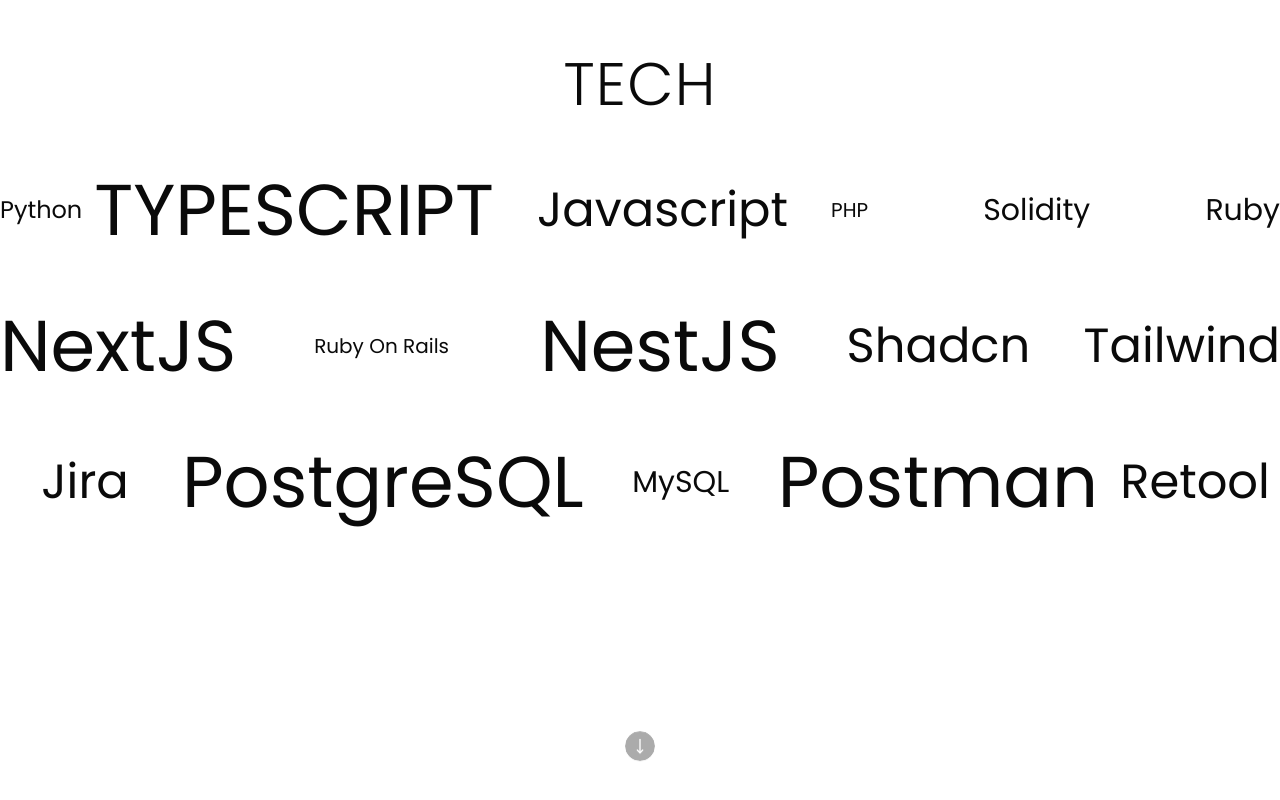
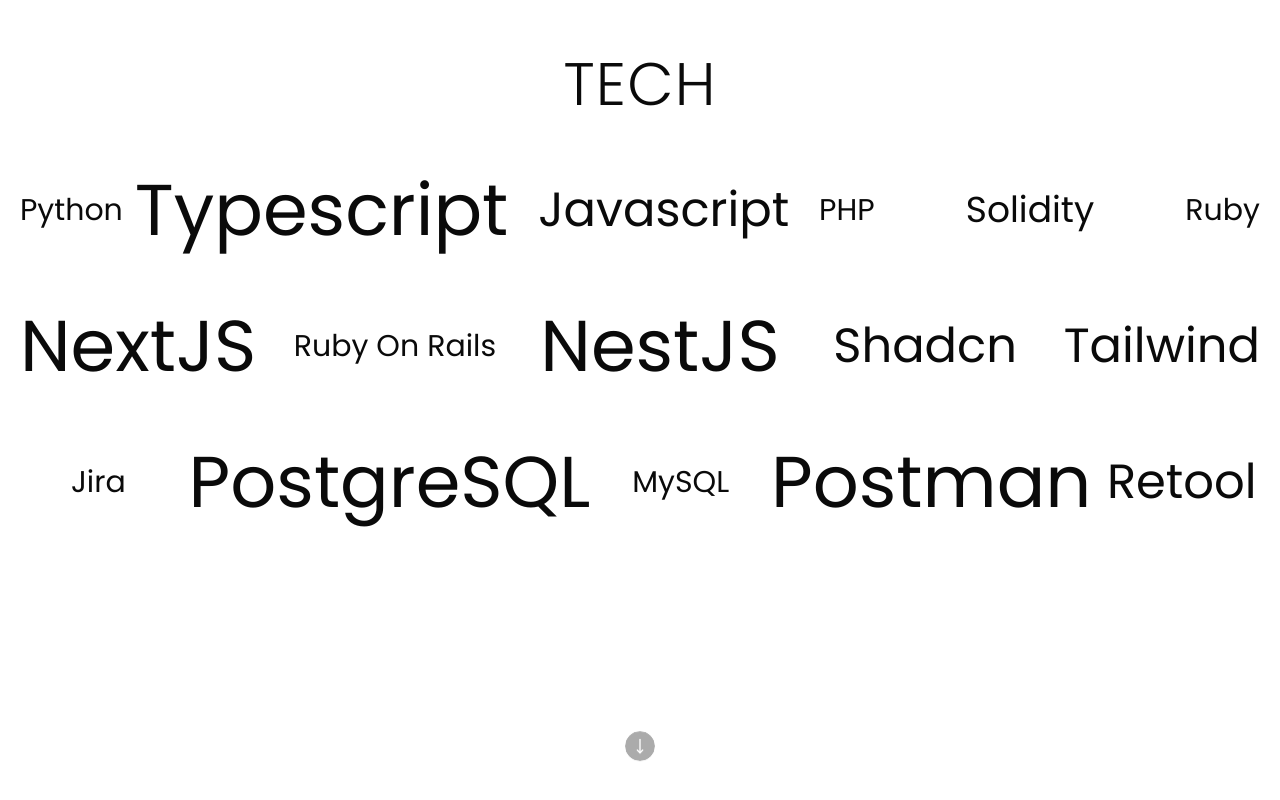
Before and after one commit to chkjacky/intro, a Next.js app: page / in a window 1280 px wide. Shown: the part 798-1598 px from the top of the page. Built offline with nearby package versions, Linux system fonts and the light colour scheme.

Commit message:
update tech stack styles

```diff
--- a/src/components/v2.tsx
+++ b/src/components/v2.tsx
@@ -8,6 +8,32 @@
 import { useEffect } from "react";
 
 const basePath = process.env.NODE_ENV === "production" ? "/intro" : "";
+
+const magnifierEffect = (
+  size: string,
+  padding: number,
+  widthFull: boolean = true,
+) => {
+  const textSizes: Record<string, string> = {
+    "1xl": "text-1xl",
+    "2xl": "text-2xl",
+    "3xl": "text-3xl",
+    "4xl": "text-4xl",
+    "5xl": "text-5xl",
+    "6xl": "text-6xl",
+    "7xl": "text-7xl",
+  };
+
+  const paddingTypes: Record<number, string> = {
+    2: "py-2",
+    4: "py-4",
+    8: "py-8",
+  };
+
+  const width = widthFull ? "w-full" : "w-fit";
+
+  return `${width} ${textSizes[size]} ${paddingTypes[padding]} text-center cursor-zoom-in transition-transform duration-300 ease-in-out hover:scale-110`;
+};
 
 export default function V2() {
   return (
@@ -237,29 +263,29 @@
         </div>
 
         <div className="hidden lg:block">
-          <div className="flex w-full flex-col items-center justify-center gap-x-3 lg:flex-row">
-            <div className="w-fit py-4 text-center text-2xl">Python</div>
-            <div className="w-full py-8 text-center text-7xl">TYPESCRIPT</div>
-            <div className="w-full py-4 text-center text-5xl">Javascript</div>
-            <div className="w-fit py-2 text-center text-xl">PHP</div>
-            <div className="w-full py-2 text-center text-3xl">Solidity</div>
-            <div className="w-fit py-4 text-center text-3xl">Ruby</div>
+          <div className="flex w-full flex-col items-center justify-center gap-x-3 px-5 lg:flex-row">
+            <div className={magnifierEffect("3xl", 4, false)}>Python</div>
+            <div className={magnifierEffect("7xl", 8)}>Typescript</div>
+            <div className={magnifierEffect("5xl", 4)}>Javascript</div>
+            <div className={magnifierEffect("3xl", 2, false)}>PHP</div>
+            <div className={magnifierEffect("4xl", 2)}>Solidity</div>
+            <div className={magnifierEffect("3xl", 4, false)}>Ruby</div>
           </div>
 
-          <div className="flex w-full flex-col items-center justify-center gap-x-3 lg:flex-row">
-            <div className="w-fit py-8 text-center text-7xl">NextJS</div>
-            <div className="w-full py-2 text-center text-xl">Ruby On Rails</div>
-            <div className="w-full py-8 text-center text-7xl">NestJS</div>
-            <div className="w-full py-4 text-center text-5xl">Shadcn</div>
-            <div className="w-fit py-4 text-center text-5xl">Tailwind</div>
+          <div className="flex w-full flex-col items-center justify-center gap-x-3 px-5 lg:flex-row">
+            <div className={magnifierEffect("7xl", 8, false)}>NextJS</div>
+            <div className={magnifierEffect("3xl", 2)}>Ruby On Rails</div>
+            <div className={magnifierEffect("7xl", 8)}>NestJS</div>
+            <div className={magnifierEffect("5xl", 4)}>Shadcn</div>
+            <div className={magnifierEffect("5xl", 4, false)}>Tailwind</div>
           </div>
 
-          <div className="flex w-full flex-col items-center justify-center gap-x-3 lg:flex-row">
-            <div className="w-full py-4 text-center text-5xl">Jira</div>
-            <div className="w-full py-8 text-center text-7xl">PostgreSQL</div>
-            <div className="w-full py-2 text-center text-3xl">MySQL</div>
-            <div className="w-full py-8 text-center text-7xl">Postman</div>
-            <div className="w-full py-4 text-center text-5xl">Retool</div>
+          <div className="flex w-full flex-col items-center justify-center gap-x-3 px-5 lg:flex-row">
+            <div className={magnifierEffect("3xl", 4)}>Jira</div>
+            <div className={magnifierEffect("7xl", 8)}>PostgreSQL</div>
+            <div className={magnifierEffect("3xl", 2)}>MySQL</div>
+            <div className={magnifierEffect("7xl", 8)}>Postman</div>
+            <div className={magnifierEffect("5xl", 4)}>Retool</div>
           </div>
         </div>
       </div>
```
